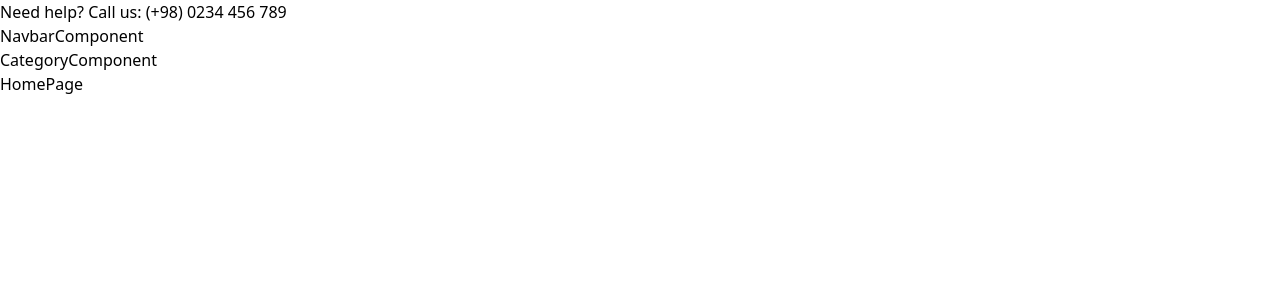
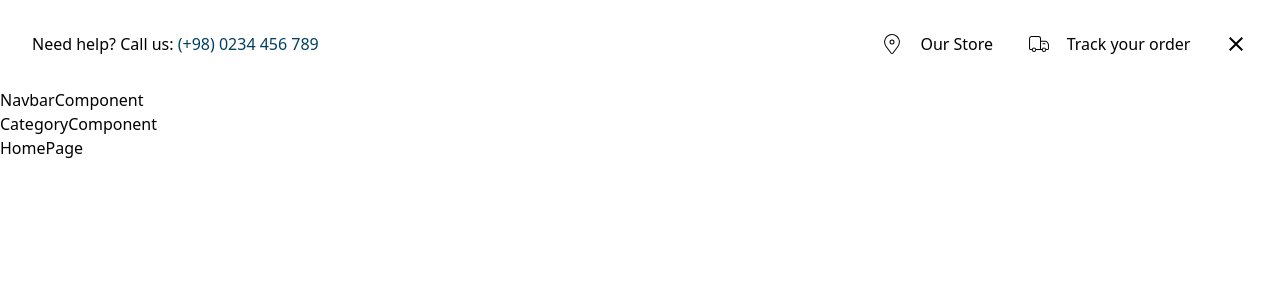
Before and after one commit to rlazar25/e-commerce, a React (Vite) app: page / in a window 1280 px wide. Shown: the top 300 px of the page. Built offline with nearby package versions, Linux system fonts and the light colour scheme.

Commit message:
Completed HeaderInfoComponent, with the possibility of closing by clicking on the x

```diff
--- a/src/components/Header/HeaderComponent.jsx
+++ b/src/components/Header/HeaderComponent.jsx
@@ -1,12 +1,16 @@
-// PAGES
+import { useState } from "react";
+//components
 import HeaderInfoComponent from "./HeaderInfoComponent";
 import NavbarComponent from "./NavbarComponent";
 import CategoryComponent from "./CategoryComponent";
 
 function HeaderComponent(){
+
+    const [toggleHeader, setToggleHeader] = useState(true);
+
     return(
         <div>
-            <HeaderInfoComponent />
+            {toggleHeader && <HeaderInfoComponent setToggleHeader={setToggleHeader} />}
             <NavbarComponent />
             <CategoryComponent />
         </div>
--- a/src/components/Header/HeaderInfoComponent.jsx
+++ b/src/components/Header/HeaderInfoComponent.jsx
@@ -1,8 +1,34 @@
-function HeaderInfoComponent(){
-    return(
-        <div>
-            <p>Need help? Call us: <a href="tel:(+98) 0234 456 789">(+98) 0234 456 789</a></p>
+// ICONS
+import { CiLocationOn, CiDeliveryTruck } from "react-icons/ci";
+import { IoMdClose } from "react-icons/io";;
 
+function HeaderInfoComponent({setToggleHeader}) {
+
+    function handleCloseHeader(){
+        setToggleHeader(false)
+    }
+
+    return (
+        <div className="flex items-center justify-between container mx-auto p-[2rem]">
+             <div>
+                <p>Need help? Call us: <a className="text-mainBlue" href="tel:(+98) 0234 456 789">(+98) 0234 456 789</a></p>
+            </div>
+            {/* right side */}
+            <div className="flex gap-[2.1rem]">
+                <div className="flex items-center gap-4" >
+                    {/* icon */}
+                    <CiLocationOn size={24} />
+                    {/* text */}
+                    <span>Our Store</span>
+                </div>
+                <div className="flex items-center gap-4">
+                    {/* icon */}
+                    <CiDeliveryTruck size={24} />
+                    {/* text */}
+                    <span>Track your order</span>
+                </div>
+        <IoMdClose size={24} className="cursor-pointer" onClick={handleCloseHeader}/>
+            </div>
         </div>
     )
 }
```
